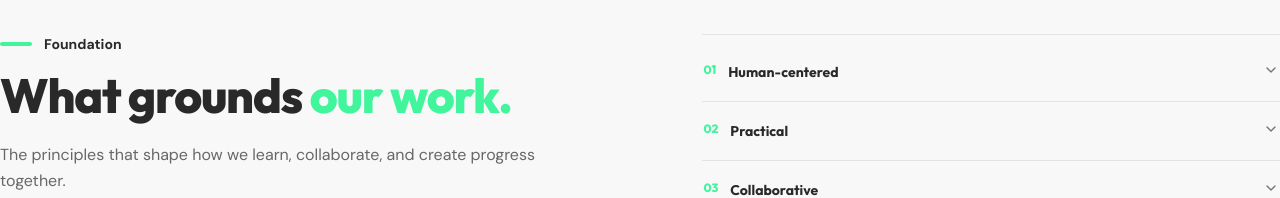
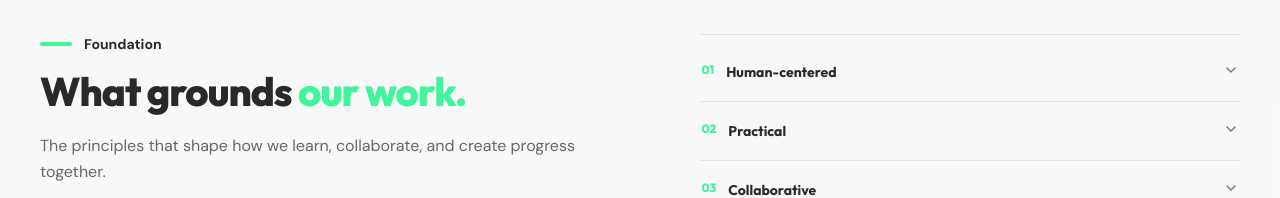
Before and after one commit to gabzy0423/The-Learning-Lab, a Next.js app: page /about/team in a window 1280 px wide. Shown: the part 660-858 px from the top of the page. Built offline with nearby package versions, Linux system fonts and the light colour scheme.

Commit message:
Polish team section responsive layout

```diff
--- a/app/about/team/page.tsx
+++ b/app/about/team/page.tsx
@@ -3,7 +3,7 @@ import { Accordion, AccordionContent, AccordionItem, AccordionTrigger } from "@/
 
 export default function MeetTheTeamPage() {
   return (
-    <main className="about-page mx-auto min-h-[70vh] w-full max-w-7xl px-7 py-20 sm:px-10 lg:px-0">
+    <main className="about-page mx-auto min-h-[70vh] w-full max-w-7xl px-7 py-20 sm:px-10 2xl:px-0">
       <section className="relative isolate overflow-hidden rounded-2xl bg-brand-charcoal px-7 py-16 text-brand-white sm:px-10 sm:py-20 lg:px-0 lg:py-24" aria-labelledby="meet-the-team-heading">
         <Image
           src="/assets/pages/about/meet-the-team-banner.png"
@@ -35,7 +35,7 @@ export default function MeetTheTeamPage() {
               <span aria-hidden="true" className="h-1 w-8 rounded-full bg-brand-mint-green" />
               Foundation
             </p>
-            <h2 id="foundation-heading" className="mt-4 max-w-2xl font-heading text-3xl font-extrabold leading-[1.08] tracking-tight sm:text-4xl lg:text-5xl">
+            <h2 id="foundation-heading" className="mt-4 max-w-2xl font-heading text-3xl font-extrabold leading-[1.08] tracking-tight sm:text-4xl lg:text-[2.5rem] 2xl:text-5xl">
               What grounds <span className="text-brand-mint-green">our work.</span>
             </h2>
             <p className="mt-5 max-w-xl text-base leading-relaxed text-brand-charcoal/70">
```
